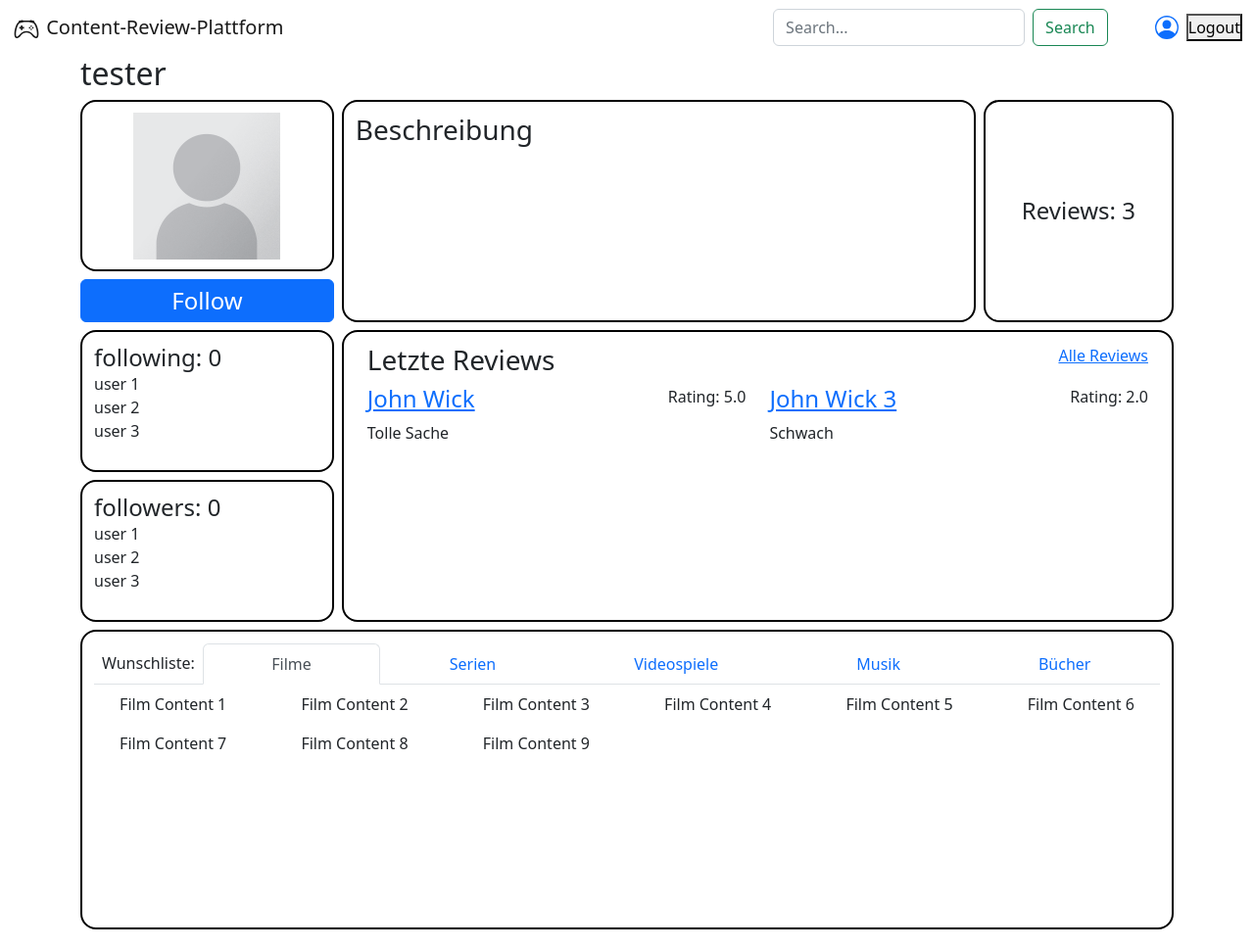
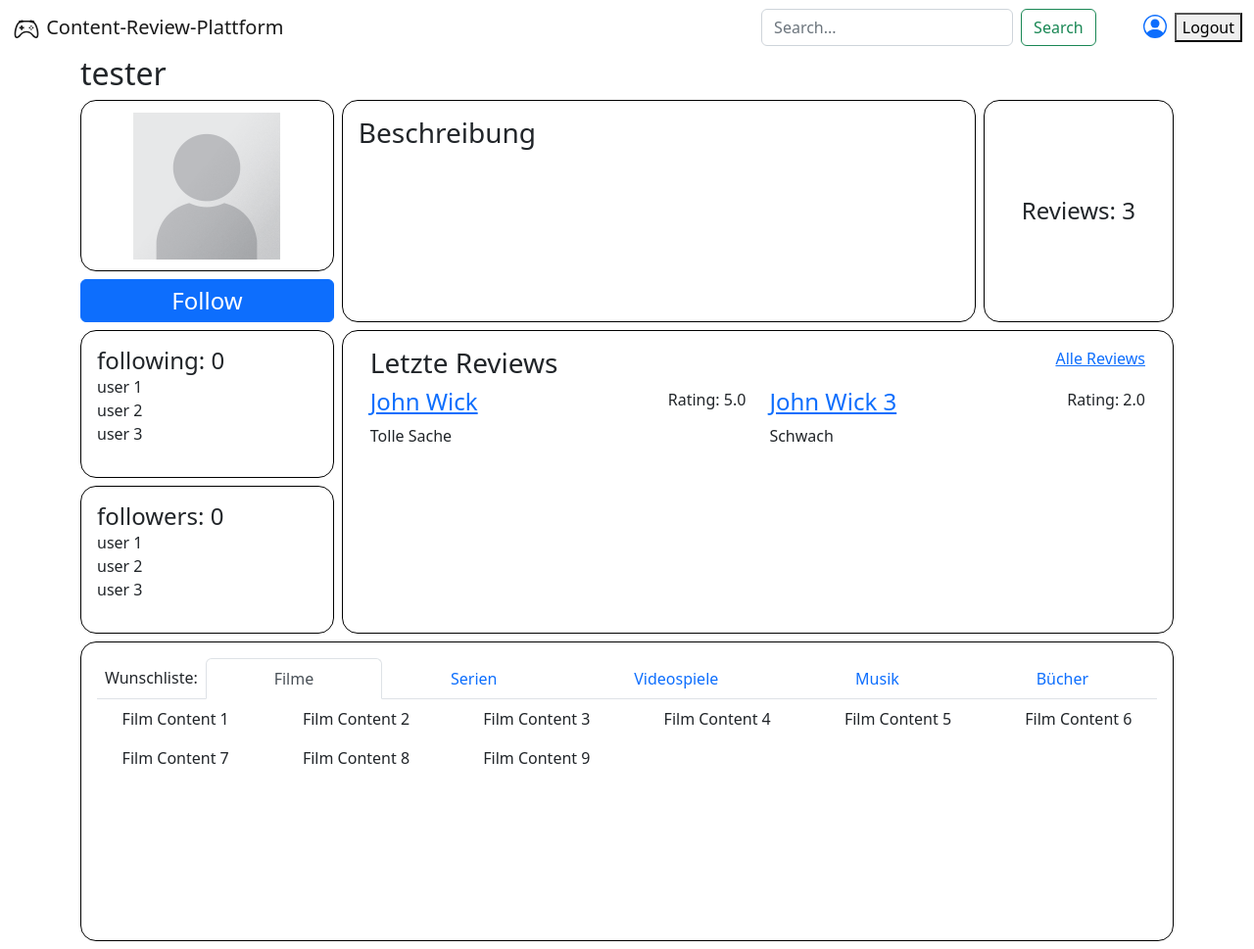
Before and after one commit to dtwach/swt-projekt-grp-5, a PHP site: page /profile.php?id=1000 in a window 1280 px wide. Shown: the whole page at 98% size. Run offline with PHP 8.4, Linux system fonts and the light colour scheme; a user stored in the database is signed in; data comes from the database, SQL or seed files in the repository; data that the repository does not hold is empty.

```diff
--- a/css/profilegrid.css
+++ b/css/profilegrid.css
@@ -1,9 +1,3 @@
-* {
-    margin: 0;
-    padding: 0;
-    box-sizing: border-box;
-}
-
 .profile {
     display: grid;
     grid-template-columns: 1fr 2.5fr 0.75fr;
@@ -37,9 +31,8 @@
 }
 
 .profile > div {
-    border: 2px solid black;
+    border: 1px solid black;
     border-radius: 1rem;
-    padding: 0.75rem;
 }
 
 .pic {
--- a/css/style.css
+++ b/css/style.css
@@ -1,9 +1,3 @@
-* {
-    margin: 0;
-    padding: 0;
-    box-sizing: border-box;
-}
-
 .login {
     position: absolute;
     top: 50%;
--- a/profile.php
+++ b/profile.php
@@ -58,7 +58,7 @@ if (!isset($_GET["id"])) {
             }
             ?>
         </div>
-        <div class="desc">
+        <div class="desc p-3">
             <h3>Beschreibung</h3>
             <?php
             require 'includes/dbcon.inc.php';
@@ -73,7 +73,7 @@ if (!isset($_GET["id"])) {
         <button class="btn btn-primary follow">
             <h4 class="mb-0">Follow</h4>
         </button>
-        <div class="reviews text-center d-md-flex justify-content-center align-items-center">
+        <div class="reviews text-center d-md-flex justify-content-center align-items-center p-3">
             <?php
             require 'includes/dbcon.inc.php';
             $stmt = $con->prepare("SELECT COUNT(Content) FROM review WHERE User=?;");
@@ -84,7 +84,7 @@ if (!isset($_GET["id"])) {
             echo '<h4 class="mb-0">Reviews: ' . $row . '</h4>';
             ?>
         </div>
-        <div class="following text-center text-md-start">
+        <div class="following text-center text-md-start p-3">
             <h4 class="mb-0">following: <?php
                                         require 'includes/dbcon.inc.php';
                                         $stmt = $con->prepare("SELECT COUNT(folger) FROM folgeliste WHERE folger=?;");
@@ -100,7 +100,7 @@ if (!isset($_GET["id"])) {
                 <li>user 3</li>
             </ul>
         </div>
-        <div class="followers text-center text-md-start">
+        <div class="followers text-center text-md-start p-3">
             <h4 class="mb-0">followers: <?php
                                         require 'includes/dbcon.inc.php';
                                         $stmt = $con->prepare("SELECT COUNT(gefolgt) FROM folgeliste WHERE gefolgt=?;");
@@ -116,7 +116,7 @@ if (!isset($_GET["id"])) {
                 <li>user 3</li>
             </ul>
         </div>
-        <div class="recentrev">
+        <div class="recentrev p-3">
             <div class="container h-100">
                 <div class="row">
                     <div class="col-6">
@@ -150,7 +150,7 @@ if (!isset($_GET["id"])) {
                 </div>
             </div>
         </div>
-        <div class="list">
+        <div class="list p-3">
             <nav>
                 <div class="nav nav-tabs nav-fill" role="tablist">
                     <p class="m-2">Wunschliste: </p>
```
